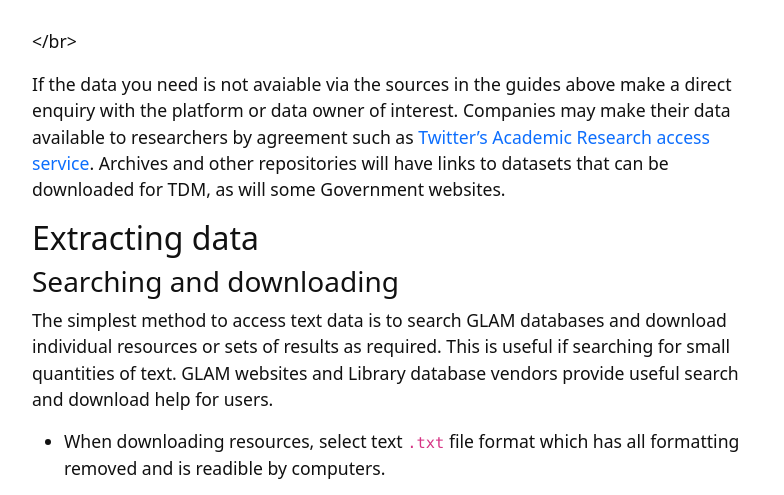
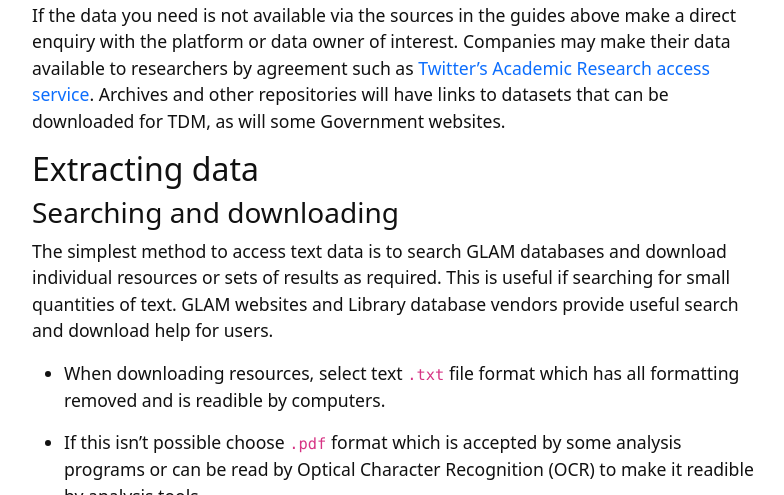
Before and after one commit to GULibrarySandbox/intro-text-mining-analysis-2022, a Jekyll site: the page built from content/4-build.md, in a window 1280 px wide and 900 px high, scrolled down 1304 px, cut to the strip 257-752 px from the top of the window. Shown: the whole strip, without its empty margins (245-1029 px from the left). Built offline with Jekyll 4.4.1, drawn with Linux system fonts in a browser that asks for light colours.

Commit message:
Update 4-build.md

```diff
--- a/content/4-build.md
+++ b/content/4-build.md
@@ -21,10 +21,8 @@ Digitisation, Optical Character Recognition (OCR) processing, indexing, encoding
 Explore the amazing data that can be extracted from Australian GLAM catalogues with historian and hacker [Ass. Prof. Tim Sherratt](https://timsherratt.org/), via the video below.
 <iframe width="853" height="480" src="https://www.youtube.com/embed/spvb-zBe24o" title="YouTube video player" frameborder="0" allow="accelerometer; autoplay; clipboard-write; encrypted-media; gyroscope; picture-in-picture" allowfullscreen></iframe>
 
-<br>
-</br>
 
-If the data you need is not avaiable via the sources in the guides above make a direct enquiry with the platform or data owner of interest. Companies may make their data available to researchers by agreement such as [Twitter's Academic Research access service](https://developer.twitter.com/en/products/twitter-api/academic-research). Archives and other repositories will have links to datasets that can be downloaded for TDM, as will some Government websites.
+If the data you need is not available via the sources in the guides above make a direct enquiry with the platform or data owner of interest. Companies may make their data available to researchers by agreement such as [Twitter's Academic Research access service](https://developer.twitter.com/en/products/twitter-api/academic-research). Archives and other repositories will have links to datasets that can be downloaded for TDM, as will some Government websites.
 
 ## Extracting data
 
```
